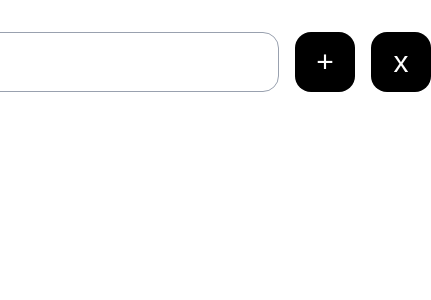
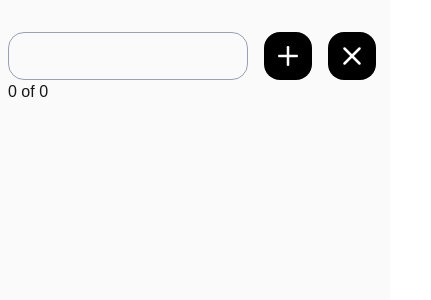
Before and after one commit to waynegio/tasklify, a Next.js app: page /page2 in a window 390 px wide. Shown: the top 300 px of the page, 431 px wide, since content can reach past the window. Built offline with nearby package versions, Linux system fonts and the light colour scheme.

Commit message:
add responsive-ui

```diff
--- a/app/page.tsx
+++ b/app/page.tsx
@@ -4,6 +4,7 @@ import { useEffect, useState } from "react";
 
 export default function Home() {
   const [count, setCount] = useState<number>(0);
+  const [arr, setArr] = useState<any[]>([1, 5, 5]);
 
   useEffect(() => {
     const saved = localStorage.getItem("count");
--- a/app/page2/page.tsx
+++ b/app/page2/page.tsx
@@ -1,6 +1,7 @@
 "use client";
 
 import { useEffect, useState } from "react";
+import { Plus, X } from "lucide-react";
 
 export default function Home() {
   type todo = {
@@ -61,12 +62,12 @@ export default function Home() {
   }, [arr]);
 
   return (
-    <div className="flex flex-col items-center h-screen">
-      <main className="mt-8">
+    <div className="flex flex-col items-center h-screen bg-zinc-50">
+      <main className="mt-8 px-2 flex w-full flex-col sm:w-auto">
         <div className="flex gap-4">
           <input
             type="text"
-            className="w-80 border p-2 rounded-2xl border-gray-400 focus:border-gray-500 focus:shadow-md focus:border-4 focus:outline-none"
+            className="w-60 sm:w-80 border p-2 rounded-2xl border-gray-400 focus:border-gray-500 focus:shadow-sm focus:border-4 focus:outline-none"
             value={text}
             onChange={(e) => setText(e.target.value)}
             onKeyDown={(e) => {
@@ -74,25 +75,28 @@ export default function Home() {
             }}
           />
           <button
-            className="w-15 bg-black rounded-2xl aspect-square text-3xl text-white"
+            className="w-12 sm:w-15 bg-black rounded-2xl aspect-square text-3xl text-white flex items-center justify-center"
             onClick={() => addTask()}
           >
-            +
+            <Plus size={30} />
           </button>
           <button
-            className="w-15 bg-black rounded-2xl aspect-square text-3xl text-white"
+            className="w-12 sm:w-15 bg-black rounded-2xl aspect-square text-3xl text-white flex items-center justify-center"
             onClick={() => removeAll()}
           >
-            x
+            <X size={30} />
           </button>
         </div>
+        <p>
+          {arr.filter((item) => !item.status).length} of {arr.length}
+        </p>
         <div className="flex flex-col gap-4 mt-4">
           {[...arr]
             .sort((a, b) => Number(a.status) - Number(b.status))
             .map((item) => (
               <div
                 key={item.id}
-                className={`flex cursor-pointer border-2 border-gray-300 rounded-2xl p-4 ${item.status ? "line-through text-gray-400" : ""}`}
+                className={`flex cursor-pointer border-2 border-gray-300 rounded-2xl p-2 sm:p-4 ${item.status ? "line-through text-gray-400" : ""}`}
                 onClick={() => doneTask(item.id)}
               >
                 <p>{item.task}</p>
--- a/package.json
+++ b/package.json
@@ -9,6 +9,7 @@
     "lint": "eslint"
   },
   "dependencies": {
+    "lucide-react": "^1.14.0",
     "next": "16.2.4",
     "react": "19.2.4",
     "react-dom": "19.2.4",
```
Also changed, not shown: 2 other files (tests, documents, lock files or other folders).
